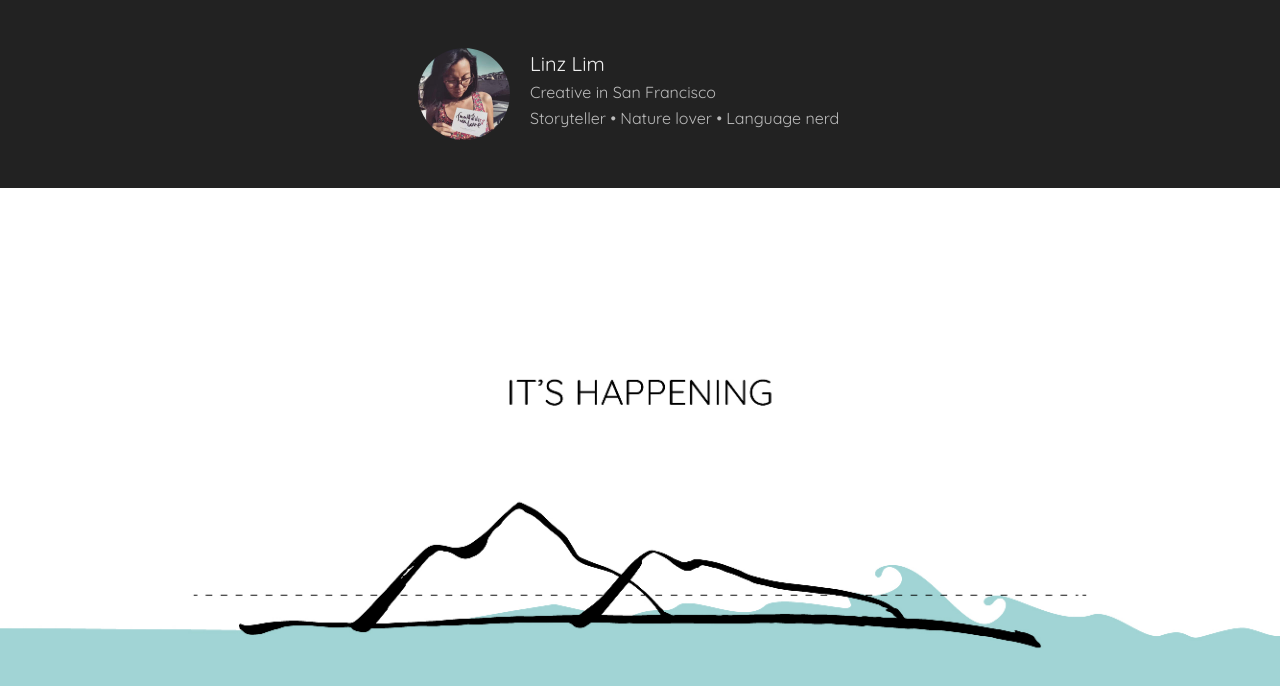
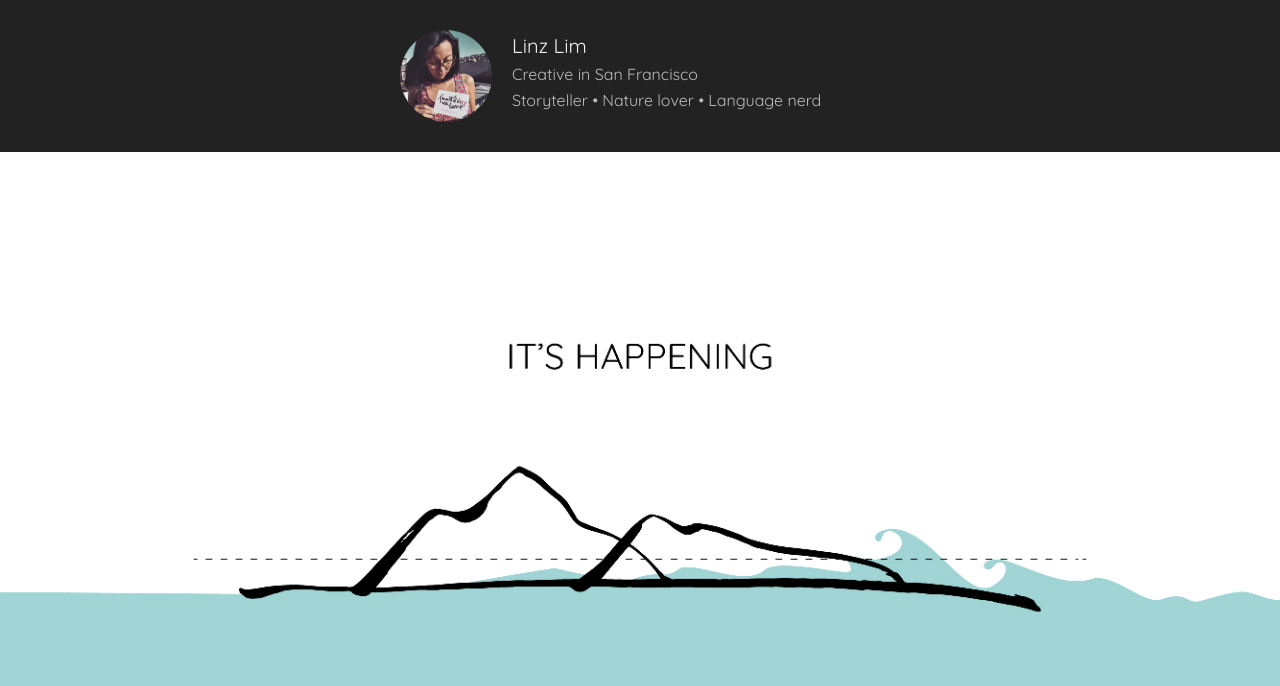
Before and after one commit to Linzybear/linzlim.fyi, a plain HTML site: page index.html in a window 1280 px wide. Drawn offline with Linux system fonts and the light colour scheme.

Commit message:
meet customer needs

```diff
--- a/stylesheet.css
+++ b/stylesheet.css
@@ -22,6 +22,16 @@ body {
     line-height: 1.6;
     width: 100%;
 }
+
+header {
+    display: flex;
+    gap: 20px;
+    align-items: start;
+    margin: auto;
+    background: #222;
+    padding: 20px;
+}
+
 @media ( min-width: 500px ) {
     body {
         background: #222;
@@ -29,16 +39,8 @@ body {
     header,
     section {
         max-width: 540px;
-        padding: 48px;
+        padding: 30px;
     }
-}
-
-header {
-    display: flex;
-    gap: 20px;
-    align-items: start;
-    margin: auto;
-    background: #222;
 }
 article {
     background: #a0d4d5;
@@ -117,9 +119,17 @@ img.hero {
     width: 100%;
     height: auto;
     display: block;
+    height: 600px;
+    object-fit: cover;
 }
+
 @media ( min-width: 500px ) {
     .gallery {
         width: 375px;
     }
 }
+@media ( min-width: 800px ) {
+    img.hero {
+        height: auto;
+    }
+}
```
